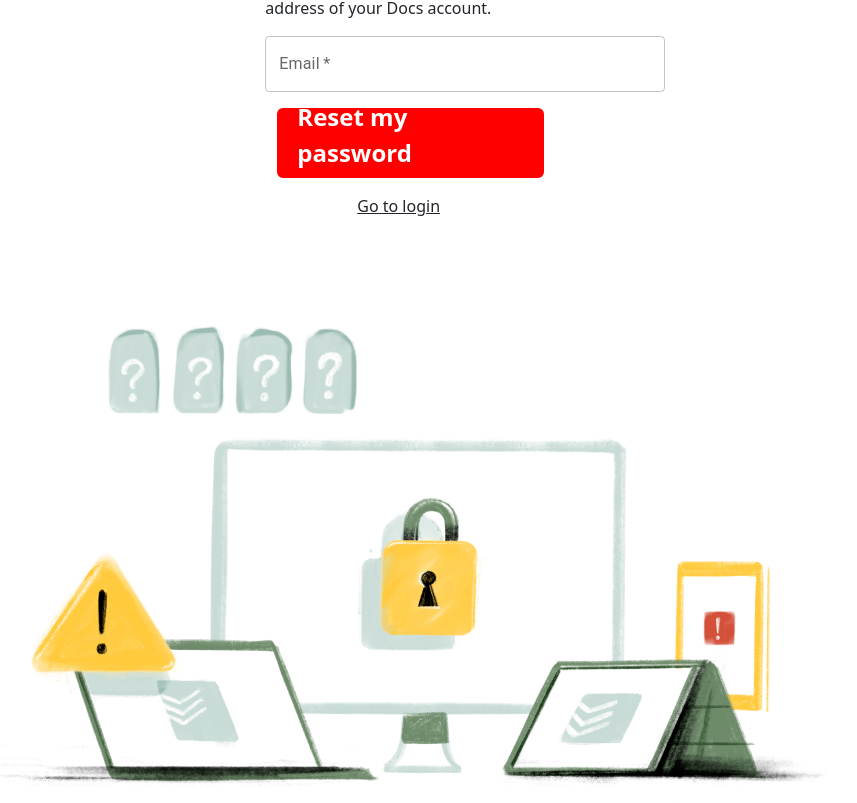
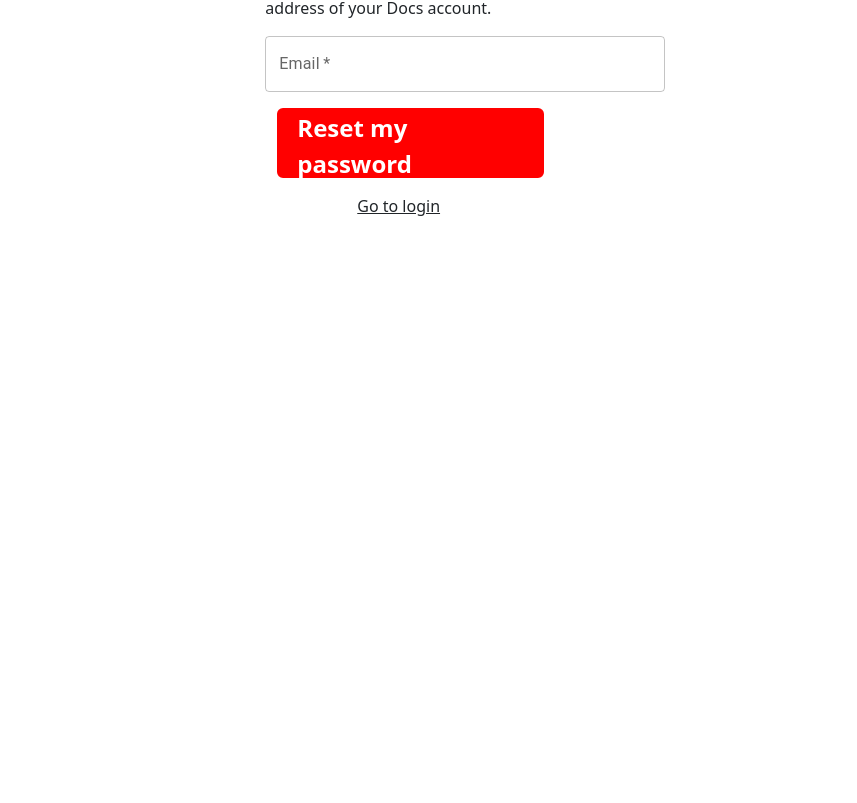
Before and after one commit to jayraj1pa/docs-firebase, a React (Create React App) app: page /forgot in a window 1280 px wide. Shown: the part 312-1115 px from the top of the page, without its empty margins (0-857 px from the left). After the commit the page ends 800 px from the top, so only its background shows below. Built offline with nearby package versions, Linux system fonts and the light colour scheme.

Commit message:
Your commit message here

```diff
--- a/src/Components/Add.jsx
+++ b/src/Components/Add.jsx
@@ -297,7 +297,7 @@ function NavScrollExample({ signup }) {
                     ) : (
                       ch.name
                     )}
-                    <div className="d-flex justify-content-end align-items-center w-100">
+                    <div className="d-flex justify-content-end align-items-center w-100 ">
                       <button
                         className="btn btn-danger me-4"
                         onClick={() => handleDelete(ch.id)}
--- a/src/Components/Forgot.jsx
+++ b/src/Components/Forgot.jsx
@@ -94,7 +94,7 @@ try {
           to={""}
         >
           {" "}
-          <p onClick={reset}>Reset my password</p>
+          <p style={{height:"50px"}} onClick={reset}>Reset my password</p>
         </Link>{" "}
       </p>
 
@@ -106,7 +106,7 @@ try {
 
         </Col>
         <Col>
-        <img style={{marginTop:"90px"}} src="/Images/s.png" alt="image"/>
+        {/* <img style={{marginTop:"90px"}} src="/Images/s.png" alt="image"/> */}
         </Col>
       </Row>
     </div>
```
